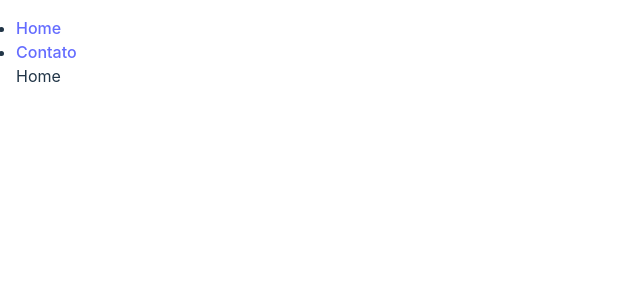
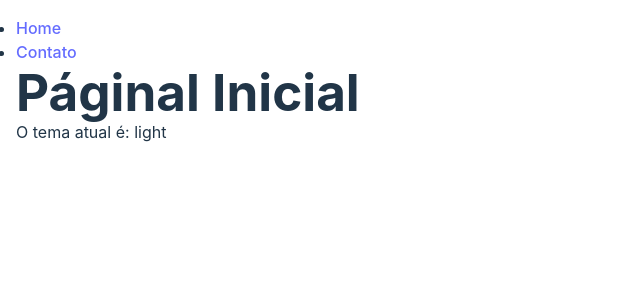
Before and after one commit to cristianmeelo/useContext-Theme-Switcher, a React (Vite) app: page / in a window 1280 px wide. Shown: the top 300 px of the page, without its empty margins (0-640 px from the left). Built offline with nearby package versions, Linux system fonts and the light colour scheme.

Commit message:
:sparkles: feat: implemented ThemeContext in Home

```diff
--- a/src/routes/Home.jsx
+++ b/src/routes/Home.jsx
@@ -1,7 +1,18 @@
-import React from 'react'
+// ~ Dependencies
+import React, { useContext } from 'react'
+
+// ~ Contexts
+import { ThemeContext } from '../context/ThemeContext';
+
 
 export const Home = () => {
+
+    const {theme, toggleTheme} = useContext(ThemeContext);
+
   return (
-    <div>Home</div>
+    <div>
+        <h1>Páginal Inicial</h1>
+        <p>O tema atual é: {theme}</p>
+    </div>
   )
 }
```
